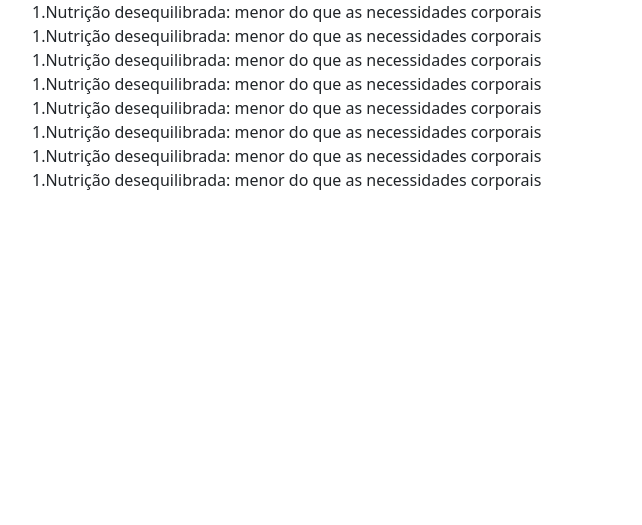
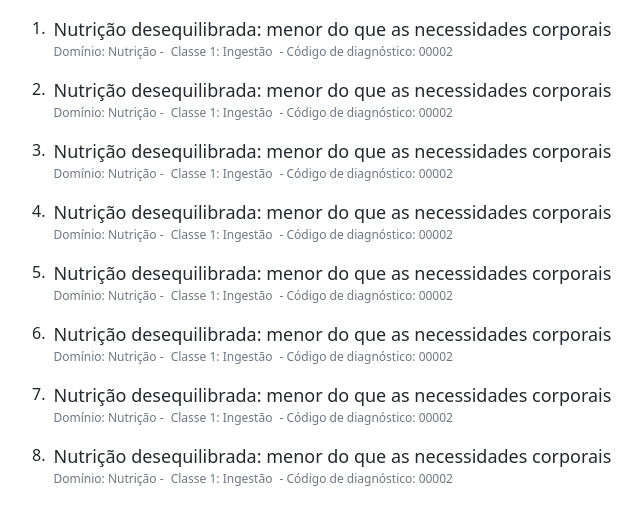
Before and after one commit to MallowHerman/diagnosticos_enfermagem, a Django app: page / in a window 1280 px wide. Shown: the part 56-581 px from the top of the page, without its empty margins (50-692 px from the left). Run offline with Django 4.2, Linux system fonts and the light colour scheme.

Commit message:
nanda start template

```diff
--- a/nanda/templates/nanda/index.html
+++ b/nanda/templates/nanda/index.html
@@ -3,13 +3,18 @@
 <main class="">
     <div class="container">
         {% for diagnostico in diagnosticos %}
-        <div class="d-flex">
-            <div>
-                <span>1.</span>
+        <div class="d-flex my-3">
+            <div class="" style="font-weight: 500;">
+                <span>{{forloop.counter}}.</span>
             </div>
-            <article class="d-flex">
+            <article class="mx-2">
                 <div>
-                    {{diagnostico.diagnostico}}
+                    <a class="fw-500" href="" style="text-decoration: none; color: rgb(36, 41, 47); font-weight: 500; font-size: 18px; line-height: 1.5;">
+                        {{diagnostico.diagnostico}}
+                    </a>
+                </div>
+                <div class="" style="font-size: 12px; color: rgb(110, 119, 129)">
+                    <span class="mr-1">Domínio: Nutrição</span> - <span class="mx-1">Classe 1: Ingestão</span> - <span class="ml-1">Código de diagnóstico: 00002</span>
                 </div>
             </article>
         </div>
```
